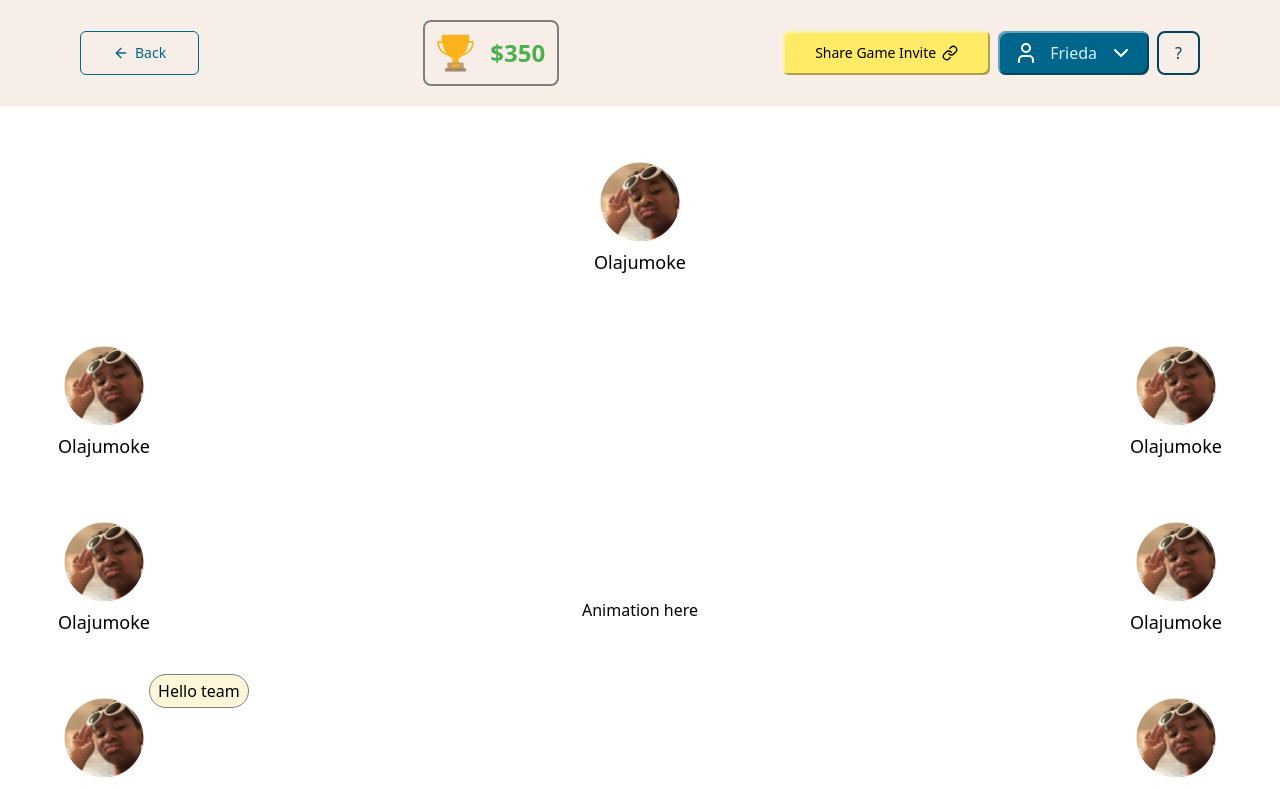
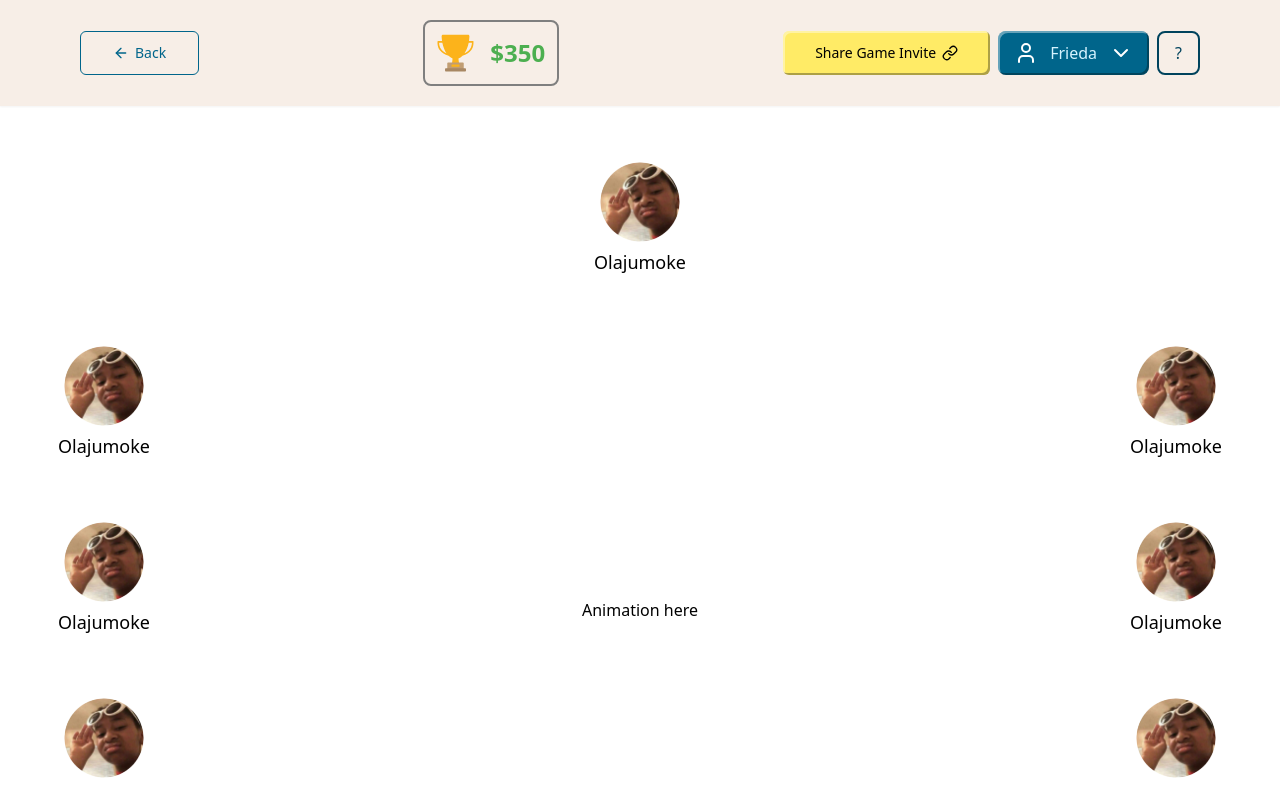
Before and after one commit to msgloriaedwin/STARLIGHT-TESTERS, a Next.js app: page /game in a window 1280 px wide. Shown: the top 789 px of the page. Built offline with nearby package versions, Linux system fonts and the light colour scheme.

Commit message:
feat:fix the join room ui

```diff
--- a/app/(gamescreen)/(game-room)/game/page.tsx
+++ b/app/(gamescreen)/(game-room)/game/page.tsx
@@ -1,11 +1,17 @@
 "use client";
 import MessageBubble from "@/app/components/messageBubble/MessageBubble";
 import Player from "@/app/components/player/Player";
-import React from "react";
+import React, { useState } from "react";
 import player1 from "../../../../public/assets/images/avatar-1.png";
 import Message from "@/app/components/message";
 import ChatInput from "@/app/components/chatBoxWithEmoji";
-const page = () => {
+const Page = () => {
+  const [message, setMessage] = useState<string>("");
+
+  const sendMessage: any = (data: string) => {
+    setMessage(data);
+  };
+
   return (
     <section className="w-full relative flex  flex-col items-center justify-center mt-[3rem]">
       <div className="grid grid-cols-4 gap-2 p-2 w-full">
@@ -15,7 +21,11 @@ const page = () => {
         <div className="col-span-1 row-span-3 flex flex-col translate-x-[-3rem] md:translate-x-[0]">
           <Message right={true} />
           <Message right={true} />
-          <Message right={true} showMessage={true} />
+          <Message
+            right={true}
+            showMessage={message ? true : false}
+            message={message}
+          />
         </div>
         <div className="col-span-2 row-span-3 flex justify-center items-center">
           Animation here
@@ -29,10 +39,10 @@ const page = () => {
         </div>
       </div>
       <div className="flex items-center justify-center">
-        <ChatInput />
+        <ChatInput sendMessage={sendMessage} />
       </div>
     </section>
   );
 };
 
-export default page;
+export default Page;
--- a/app/(gamescreen)/join/page.tsx
+++ b/app/(gamescreen)/join/page.tsx
@@ -22,7 +22,7 @@ const Page = () => {
     avatar9,
   ];
   return (
-    <section className="bg-body h-screen">
+    <section className="h-screen">
       <div className="flex items-center justify-center">
         <JoinGameForm avatars={avatars} />
       </div>
--- a/app/components/chatBoxWithEmoji/index.tsx
+++ b/app/components/chatBoxWithEmoji/index.tsx
@@ -8,15 +8,21 @@ import createIcon from "../../../public/create.svg";
 import gifIcon from "../../../public/gif.svg";
 import { defaultEmoji } from "./data";
 
+interface ChatInputProps {
+  sendMessage: (data: string) => void;
+}
 const EmojiPicker = dynamic(() => import("emoji-picker-react"), { ssr: false });
-const ChatInput: React.FC = () => {
+const ChatInput = ({ sendMessage }: ChatInputProps) => {
   const [showPicker, setShowPicker] = useState<boolean>(false);
   const [message, setMessage] = useState<string>("");
 
   const handleSend = () => {
     if (message.trim()) {
-      setMessage("");
+      sendMessage(message);
     }
+    // setInterval(() => {
+    //   setMessage("");
+    // }, 5000);
   };
 
   const handleShowEmoji = () => {
--- a/app/components/message/index.tsx
+++ b/app/components/message/index.tsx
@@ -5,19 +5,20 @@ import player1 from "../../../public/assets/images/avatar-1.png";
 interface MessageProps {
   right?: boolean;
   showMessage?: boolean;
+  message?: any;
 }
 
-const Message = ({ right, showMessage }: MessageProps) => {
+const Message = ({ right, showMessage, message }: MessageProps) => {
   return (
     <div className="relative w-[9.5rem] mb-[4rem]  ">
       <Player username="Olajumoke" avatar={player1} />
       {showMessage && (
         <div
           className={`absolute  ${
-            right ? "right-[-4.3rem]" : "left-[-4rem]"
-          }  top-[-1.5rem] bg-[#FDF7D9] px-2 py-1 rounded-[18px] border-neutral-600 border-solid border-[1px]`}
+            right ? "left-[6rem]" : "left-[-4rem]"
+          }  top-[-1.5rem] bg-[#FDF7D9] px-2 py-1 rounded-[18px] border-neutral-600 border-solid border-[1px] block min-w-[11rem]`}
         >
-          Hello team
+          {message}
         </div>
       )}
     </div>
```
